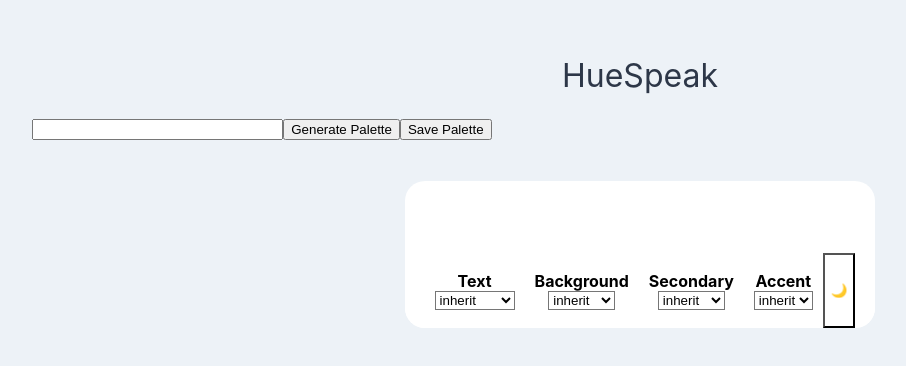
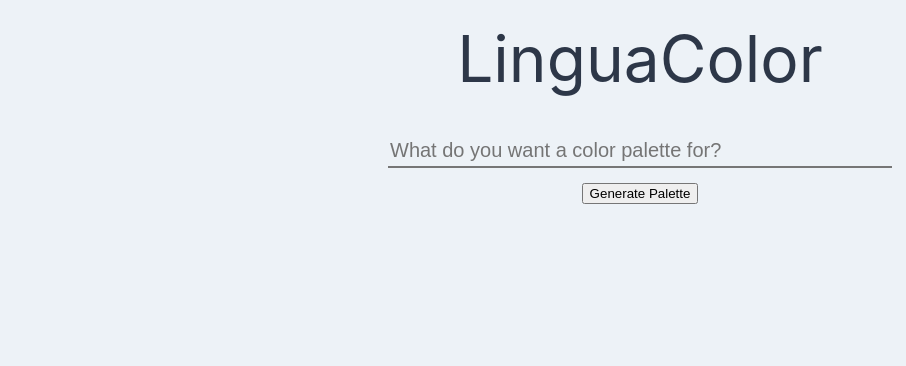
Before and after one commit to davidhaas6/palette-generator, a React (Create React App) app: page / in a window 1280 px wide. Shown: the top 366 px of the page, without its empty margins (0-906 px from the left). Built offline with nearby package versions, Linux system fonts and the light colour scheme.

Commit message:
visual enhancements

```diff
--- a/package.json
+++ b/package.json
@@ -26,7 +26,7 @@
     "build": "react-scripts build",
     "test": "react-scripts test",
     "eject": "react-scripts eject",
-    "deploy": "npm run build;gh-pages -d build"
+    "deploy": "gh-pages -d build"
   },
   "eslintConfig": {
     "extends": [
--- a/src/App.css
+++ b/src/App.css
@@ -29,35 +29,69 @@
     color: var(--dark-color);
 }
 
+.sidebar {
+    width: 230px;
+    min-width: 50px;
+    height: 100%;
+    overflow: auto;
+    padding: 0 15px;
+}
+
+
 .Body {
     display: flex;
     /* flex-direction: column; */
     width: 100%;
-    padding: 2.5%;
+    padding: 0px 2.5%;
     flex-flow: column nowrap;
     /* justify-content: center; */
     align-items: center;
 }
 
+
+.header {
+    width: 80%;
+    padding: 20px 0 25px;
+    min-height: 50px;
+    font-size: 4em;
+    text-align: center;
+}
+
 .toolbar {
     height: 50px;
     /* text-align: center; */
-    padding: 1%;
+    padding: 1% 0 5%;
     width: 100%;
 
-    /* display: flex; */
-    flex-flow: row wrap;
+    display: flex;
+    flex-flow: column nowrap;
+    justify-content: space-between;
+    align-items: center;
+}
+.button-bar{
+    display: flex;
+    flex-flow: row nowrap;
+    justify-content: center;
+    align-items: center;
 }
 
-.header {
-    /* background-color: #E3DFCF; */
-    width: 80%;
-    padding-top: 2%;
-    height: 50px;
-    font-size: xx-large;
-    text-align: center;
-    /* border-bottom: 1px solid #2C2A2B; */
+.text-input {
+    min-width: 20%;
+    width: 500px;
+    height: 30px;
+    font-size: 1.25em;
+    /* border-radius: 5px; */
+    border-width: 0px;
+    border-bottom-width: 2px;
+    /* box-shadow: 0 0 10px rgba(0, 0, 0, 0.1); */
+    background-color: inherit;
+    margin-bottom: 15px;
 }
+.text-input:focus {
+    border-bottom-width: 2px;
+    outline: none;
+}
+
 
 .loadingIndicator {
     display: flex;
@@ -74,18 +108,7 @@
     opacity: .7;
 }
 
-.sidebar {
-    /* background-color: #E3DFCF; */
-    width: 230px;
-    height: 100%;
-    overflow: auto;
-    padding: 0 15px;
-}
 
-.text-input {
-    min-width: 20%;
-    width: 200px;
-}
 
 .saved-palette {
     padding-top: 12px;
--- a/src/App.tsx
+++ b/src/App.tsx
@@ -2,7 +2,7 @@ import { useState, useEffect } from 'react';
 import './App.css';
 import Palette from './components/Palette';
 import Sidebar from './components/Sidebar';
-import { getHexDiscussionPrompt, getColorPaletteHex} from './prompt';
+import { getHexDiscussionPrompt, getColorPaletteHex } from './prompt';
 // import { toast } from 'react-hot-toast';
 import Loader from './components/Loader';
 
@@ -15,7 +15,7 @@ type Palette = {
 }
 
 function b64DecodeUnicode(str: string) {
-  return decodeURIComponent(Array.prototype.map.call(atob(str), function(c): string{
+  return decodeURIComponent(Array.prototype.map.call(atob(str), function (c): string {
     return '%' + ('00' + c.charCodeAt(0).toString(16)).slice(-2)
   }).join(''))
 }
@@ -27,7 +27,7 @@ async function getColorPaletteGCP(query: string, verbose?: boolean): Promise<str
     "query": "",
     "pw": "nice meme"
   }
-  console.log(b64DecodeUnicode("aHR0cHM6Ly90ZXN0LXBhbGV0dGUtZ2VuZXJhdG9yLWhwNXF6djJqNmEtdWMuYS5ydW4uYXBw"));
+  //aHR0cHM6Ly90ZXN0LXBhbGV0dGUtZ2VuZXJhdG9yLWhwNXF6djJqNmEtdWMuYS5ydW4uYXBw
   const response = await fetch(b64DecodeUnicode("aHR0cHM6Ly90ZXN0LXBhbGV0dGUtZ2VuZXJhdG9yLWhwNXF6djJqNmEtdWMuYS5ydW4uYXBw"), {
     body: JSON.stringify(requestBody),
     headers: {
@@ -118,14 +118,21 @@ function App() {
     };
     if (!colorsInSaved(colors))
       setPalettes(() => [newPalette, ...palettes]);
-    else {}
+    else { }
     // toast('Color already saved!')
   }
 
   const loadPalette = (palette: Palette) => {
+    if (colors.length > 0 && colors.every((color, i) => color === palette.colors[i])) {
+      setColors(() => []);
+      setComment('');
+      setName('');
+      console.log("colors match. aborting", palette.colors, colors)
+    } else {
       setColors(() => palette.colors);
       setComment(() => palette.comment ?? '');
       setName(() => palette.name)
+    }
   }
 
   const copyPalette = () => {
@@ -143,29 +150,34 @@ function App() {
   }
 
   const colorsSaved = colorsInSaved(colors);
-
+  // console.log(colors)
   return (
     <>
       <div className="App">
         {palettes.length > 0 && <Sidebar palettes={palettes} onPaletteClick={loadPalette} />}
 
         <div className="Body">
-        <div className='header' >HueSpeak</div>
+          <div className='header' >LinguaColor</div>
           <div className="toolbar">
-            <input type="text" value={name} onChange={event => setName(event.target.value)} className='text-input'/>
+            <div>
+              <input type="text" value={name} placeholder="What do you want a color palette for?" onChange={event => setName(event.target.value)} className='text-input' />
+            </div>
+
+            <div className='button-bar'>
               <button onClick={generatePalette}>Generate Palette</button>
+              {colors.length > 0 &&
+                <>
                   <button onClick={savePalette} className={colorsSaved ? "disabled" : ""}>
                     {colorsSaved ? "Palette Saved" : "Save Palette"}
                   </button>
-            {colors.length > 0 &&
-              <>
                   <button onClick={copyPalette}>Copy Hex</button>
                   <button onClick={copyCssPalette}>Copy CSS</button>
                 </>
               }
             </div>
-          {loading ?
-            <Loader />:<Palette name={name} colors={colors} comment={comment} />
+          </div>
+          {colors.length === 0 ? <></> :
+            loading ? <Loader /> : <Palette name={name} colors={colors} comment={comment} />
           }
         </div>
       </div>
--- a/src/Palette.css
+++ b/src/Palette.css
@@ -54,7 +54,7 @@
 }
 
 .color {
-  width: 18%;
+  width: 20%;
   height: 30vh;
   max-height: 300px;
   min-height: 150px;
@@ -66,18 +66,22 @@
   justify-content: center;
   align-items: center;
 
-  border-width: 4px;
+  border-width: 3px;
   border-style: solid;
+  padding: 2.5px;
 }
 
 .color-label {
   font-size: 1em;
   opacity: 0;
   transition: opacity 0.3s;
+  /* transition: transform 0.2s l; */
+  text-align: center;
 }
 
 .color:hover .color-label {
   opacity: 1;
+  /* transform: scale(1.02); */
 }
 
 .hex-text {
--- a/src/components/Palette.tsx
+++ b/src/components/Palette.tsx
@@ -59,6 +59,7 @@ const Palette = ({ colors, comment, name }: PaletteProps) => {
   const [accentColor, setAccentColor] = useState<string>();
   const [secondColor, setSecondColor] = useState<string>();
   const [darkMode, setDarkMode] = useState(false);
+  const [colorNames, setColorNames] = useState<Color[]>();
 
   const notify = () => toast("Color Copied");
 
@@ -80,17 +81,32 @@ const Palette = ({ colors, comment, name }: PaletteProps) => {
   let brighestColor = colors[argmax(brightnesses)]
 
   useEffect(() => {
-    // set defaul colors
+    // set default colors
     setTextColor(darkestColor);
     setBackgColor(brighestColor);
     setSecondColor(brighestColor);
 
     let otherColors = colors.filter((color) => color !== darkestColor && color !== brighestColor)
-    console.log("other:",otherColors);
-    console.log("choice1:", otherColors[Math.floor(Math.random()*otherColors.length)])
-    setAccentColor(otherColors[Math.floor(Math.random()*otherColors.length)])
-    console.log("updating colors")
+    setAccentColor(otherColors[Math.floor(Math.random() * otherColors.length)])
   }, [colors])
+
+  useEffect(() => {
+    const getNames = async () => {
+      let names: Color[] = [];
+      for (let color of colors) {
+        const name = await fetch(`https://api.color.pizza/v1/?values=${color.replace('#','').trim()}`)
+          .then((response) => response.json())
+          .then((json) => json['paletteTitle'])
+          .catch((e) => { console.log(e); return '' })
+        console.log(name)
+        names.push(name);
+      }
+      setColorNames(() => names)
+    }
+    setColorNames(() => [])
+    getNames();
+  }, [colors]);
+
 
   // console.log("brightnesses:", brightnesses)
 
@@ -99,9 +115,7 @@ const Palette = ({ colors, comment, name }: PaletteProps) => {
 
   let labelColors = brightnesses.map(
     (brightness) => brightness > 215 ? darkestColor :
-      brightness < 120 ? brighestColor :
-
-        "white"
+      brightness < 120 ? brighestColor : "white"
   );
 
 
@@ -116,7 +130,7 @@ const Palette = ({ colors, comment, name }: PaletteProps) => {
         commentPieces.push(<span key={prevIdx}>{comment.substring(prevIdx, match.index)}</span>);
         commentPieces.push(<span
           className="hex-text" key={match[0]}
-          style={{ "color": match[0], "backgroundColor": match[0] === brighestColor ? darkestColor : 'white' }}
+          style={{ "color": match[0] }}
         >{match[0]}</span>);
         prevIdx = match.index + match[0].length;
       }
@@ -134,23 +148,35 @@ const Palette = ({ colors, comment, name }: PaletteProps) => {
 
   // console.log(backgColor);
   // colors.sort((a,b) => getBrightness(a) - getBrightness(b))
+
+  const dynamicTextColor = darkMode ? brighestColor : textColor;
+  const dynamicBackgColor = darkMode ? darkModeColor : backgColor;
+  const dynamicSecondaryColor = darkMode ? darkModeColor : secondColor;
+  const dynamicAccentColor = darkMode ? darkModeColor : accentColor;
+
   return (
     <div className='paletteBody'
-      style={{ backgroundColor: darkMode ? darkModeColor : backgColor, color: textColor }}
+      style={{ backgroundColor: dynamicBackgColor, color: dynamicTextColor }}
     >
       <h1 className='palette-title'>{name}</h1>
       <div className="palette">
-        {colors.map((color, i) => (
-          <div key={i} style={{ backgroundColor: color, borderColor:accentColor }} className="color" onClick={handleColorClick}>
+        {colors.map((color, i) => {
+          const isBackgColor = color === dynamicBackgColor;
+          const borderColor = isBackgColor ? accentColor : dynamicBackgColor;
+          const textOpacity = isBackgColor ? 1 : '';
+          return (
+          <div key={i} style={{ backgroundColor: color, borderColor: borderColor }} className="color" onClick={handleColorClick}>
             {/* The hover text */}
-            <div className="color-label" style={{ color: labelColors[i] }}>{color}</div>
+            <div className="color-label" style={{ color: labelColors[i], opacity: textOpacity }}>
+            {colorNames?.[i]} <br/> {color}
+              </div>
 
           </div>
-        ))}
+        )})}
         <ToastContainer limit={3} />
       </div>
       {commentHtml != null && <>{commentHtml}</>}
-      <div className='bottom-bar' style={{ backgroundColor: secondColor }}>
+      <div className='bottom-bar' style={{ backgroundColor: dynamicSecondaryColor }}>
         {colorSelect("Text", fieldOptions.concat([darkModeColor]), setTextColor)}
         {colorSelect("Background", fieldOptions.concat('#edf2f7'), setBackgColor)}
         {colorSelect("Secondary", fieldOptions.concat('#edf2f7'), setSecondColor)}
```
Lines whose indentation alone changed are shown as unchanged.
